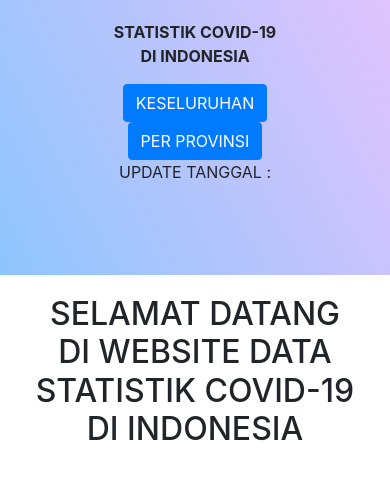
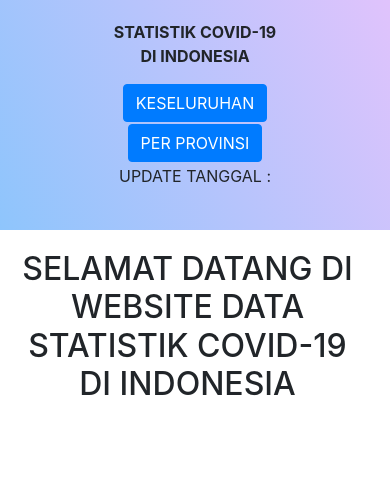
Before and after one commit to hestu14/covid19_v2, a plain HTML site: page index.html in a window 390 px wide. Drawn offline with nearby package versions, Linux system fonts and the light colour scheme; no server answers.

Commit message:
Merapikan sidebar- ver 1.3

```diff
--- a/style.css
+++ b/style.css
@@ -4,7 +4,7 @@ body, html {
 
 .sidenav {
     height: 100%;
-    width: 30%;
+    width: 25%;
     position: fixed;
     z-index: 1;
     top: 0;
@@ -37,19 +37,38 @@ body, html {
     height: auto;
 }
 
+#indonesia-all {
+    margin-top: 10px;
+    margin-bottom: 20px;
+}
+
+#indonesia-provinsi {
+    margin-bottom: 20px;
+}
+
 @media (max-width: 576px) {
     .sidenav {
-        height: 275px;
+        height: 230px;
         width: 100%;
     }
     .container {
         clear: both;
         width: 100%;
         float: right;
-        margin-top: 275px;
+        margin-top: 230px;
+        padding-left: 0px;
     }
 
     .row-2 {
         font-size: 0.8rem;
     }
+
+    #indonesia-all {
+        margin-top: 0px;
+        margin-bottom: 2px;
+    }
+
+    #indonesia-provinsi {
+        margin-bottom: 2px;
+    }
 }
```
